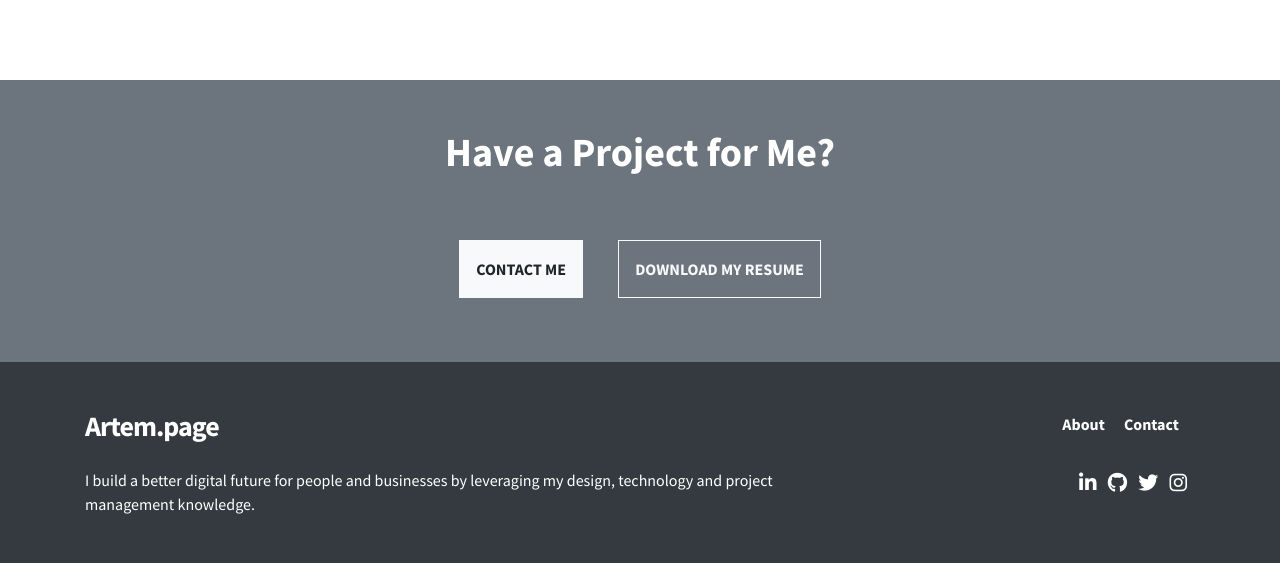
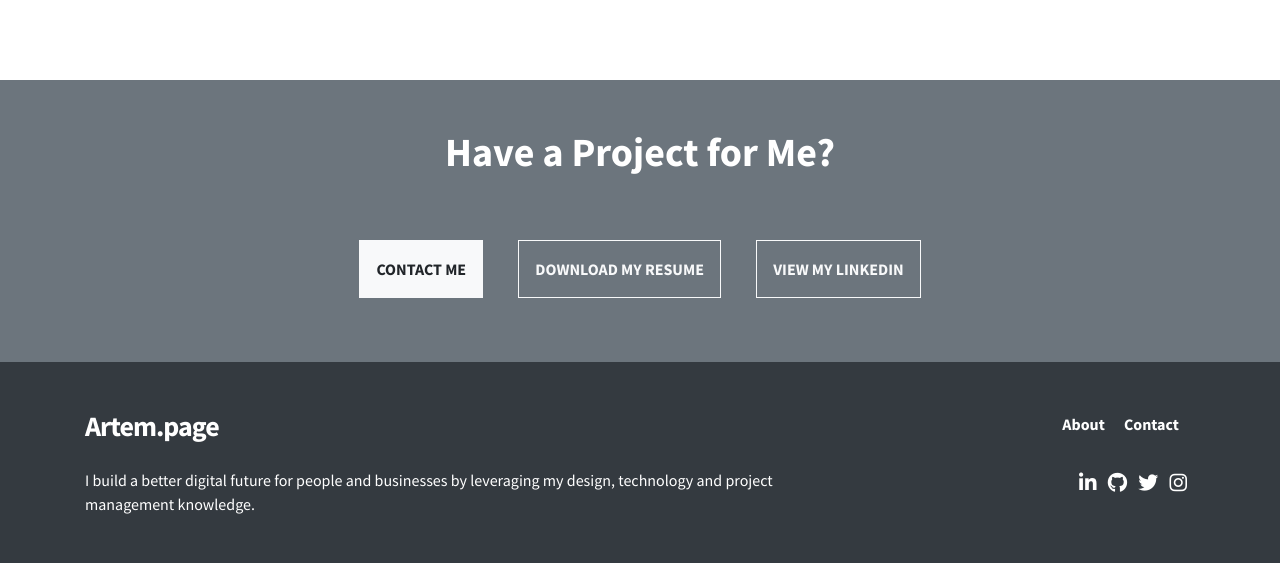
Before and after one commit to artem-page/artem.page, a PHP site: template src/View/snippets/pre-footer-ican.php in a window 1280 px wide. Shown: the top 563 px of the page. Run offline with PHP 8.4, Linux system fonts and the light colour scheme; the template is opened without the code that fills it, so the values that code supplies are empty; some libraries are stand-ins or nearby versions.

Commit message:
a few design changes

```diff
--- a/src/View/snippets/pre-footer-ican.php
+++ b/src/View/snippets/pre-footer-ican.php
@@ -16,6 +16,7 @@
 
 				<a role="button" class="btn btn-light m-3 p-3 rounded-0 text-uppercase font-weight-bold" href="/contact">Contact me</a>
 				<a role="button" class="btn btn-outline-light m-3 p-3 rounded-0 text-uppercase font-weight-bold" href="/docs/artem_page.pdf">Download my resume</a>
+				<a role="button" class="btn btn-outline-light m-3 p-3 rounded-0 text-uppercase font-weight-bold" href="https://linkedin.com/in/rumiantsev" target="_blank">View my Linkedin</a>
 
 			</div>
 
```
Also changed, not shown: public/images/project-zaneen-new-website-cover.jpg.
